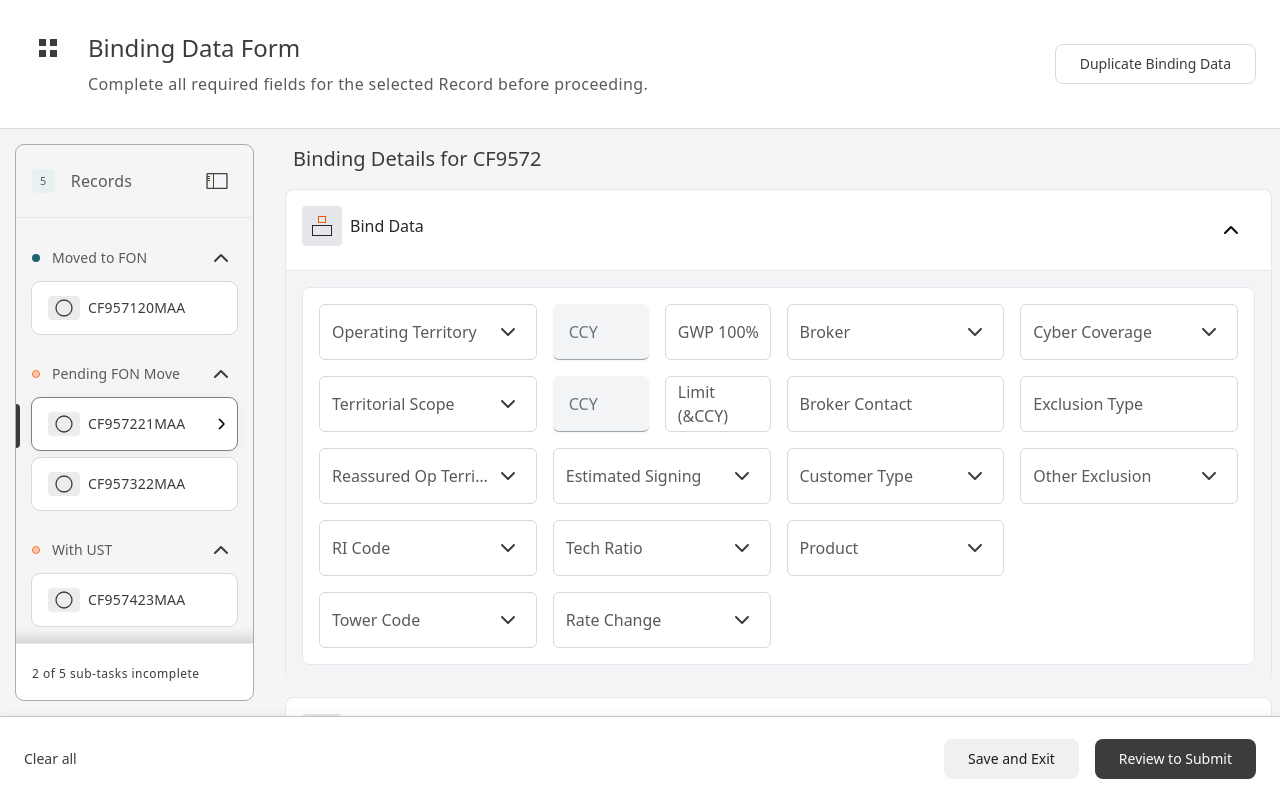
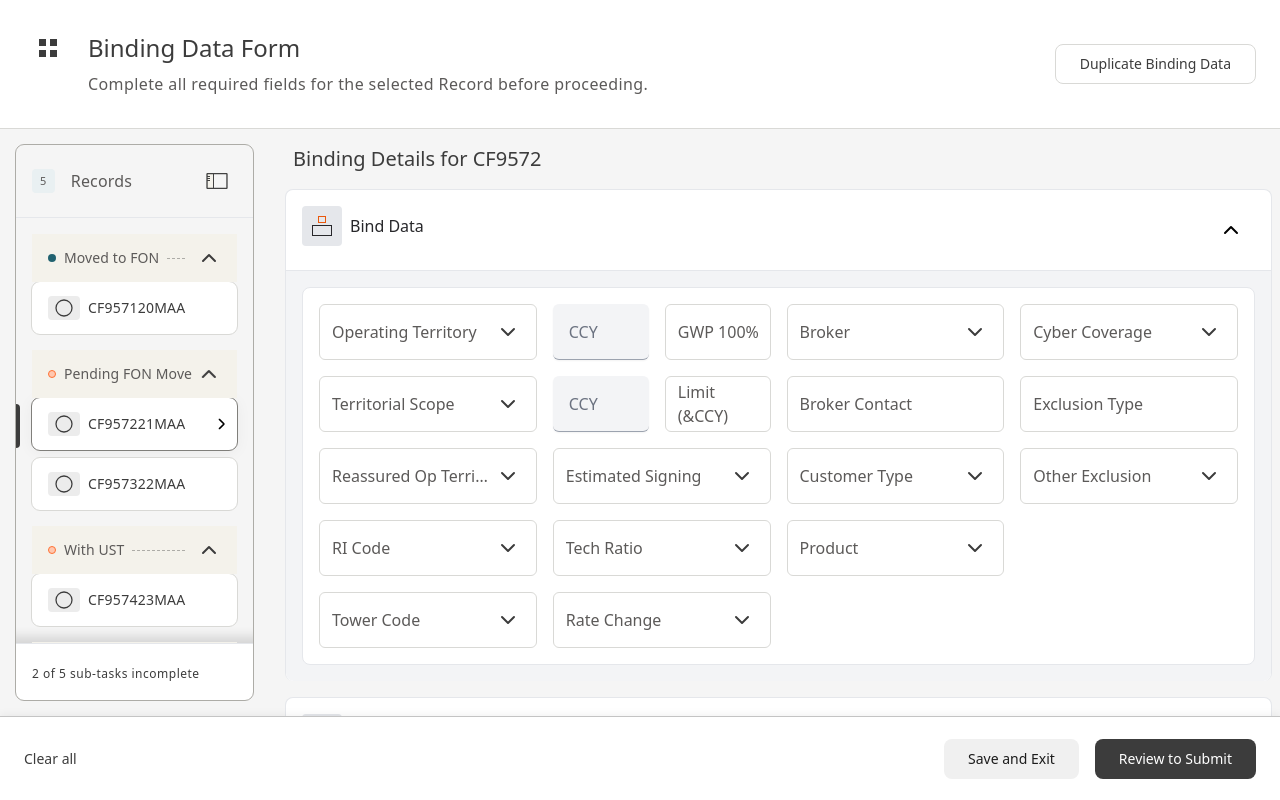
Before and after one commit to KN-MKL/Markel, a React (Create React App) app: page / in a window 1280 px wide. Built offline with nearby package versions, Linux system fonts and the light colour scheme.

Commit message:
Sidebar: make group titles sticky in both expanded and collapsed modes; reuse RecordGroup for collapsed state

```diff
--- a/src/components/Sidebar.js
+++ b/src/components/Sidebar.js
@@ -134,7 +134,7 @@ const RecordGroup = ({ title, color, isPending, items, activeRecordId, onRecordC
   const [isOpen, setIsOpen] = React.useState(true);
   return (
     <div>
-      <div className="sticky top-[36px] z-10 bg-[#F4F2EB] py-2">
+      <div className="sticky z-10 bg-[#F4F2EB] py-2" style={{ top: isExpanded ? 36 : 0 }}>
         <div className="flex items-center w-full overflow-hidden">
           <div className="sticky left-0 flex items-center gap-2 pl-4 bg-[#F4F2EB] z-10 flex-shrink-0">
             <div className={`w-2 h-2 rounded-full ${isPending ? 'border border-[#FF7133]' : ''}`} style={{ backgroundColor: color }} />
@@ -256,27 +256,17 @@ const Sidebar = ({ activeRecord, setActiveRecord, recordData, className = '' })
             ) : (
               <div className="p-4 flex flex-col gap-4">
                 {list.map(group => (
-                  <div key={group.key}>
-                    <div className="flex justify-between items-center py-2">
-                      <div className="flex justify-start items-center gap-3">
-                        <div className={`w-2 h-2 rounded-full ${group.isPending ? 'border border-[#FF7133]' : ''}`} style={{ backgroundColor: group.color }} />
-                        <span className="text-[#5C5A59] text-sm font-medium leading-5 tracking-[0.1px]">{group.title}</span>
-                        </div>
-                      <button className="p-1"><ChevronUpIcon /></button>
-                    </div>
-                    <div className="flex flex-col gap-2">
-                      {group.items.map(item => (
-                        <RecordItem
-                          key={item.id}
-                          item={item}
-                          active={String(item.id) === String(activeRecord)}
+                  <RecordGroup
+                    key={group.key}
+                    title={group.title}
+                    color={group.color}
+                    isPending={group.isPending}
+                    items={group.items}
+                    activeRecordId={activeRecord}
                     onRecordClick={setActiveRecord}
                     isExpanded={false}
                     showStickyShadow={false}
                   />
-                      ))}
-                    </div>
-                </div>
                 ))}
               </div>
             )}
```
Lines whose indentation alone changed are shown as unchanged.
